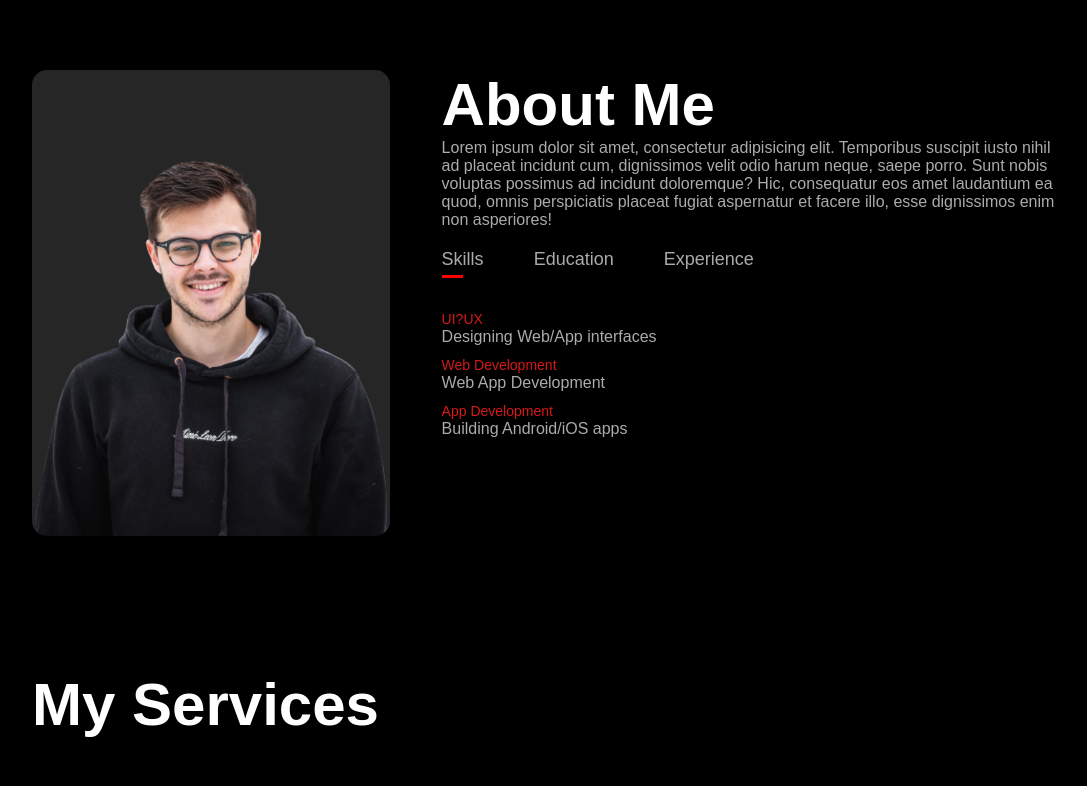
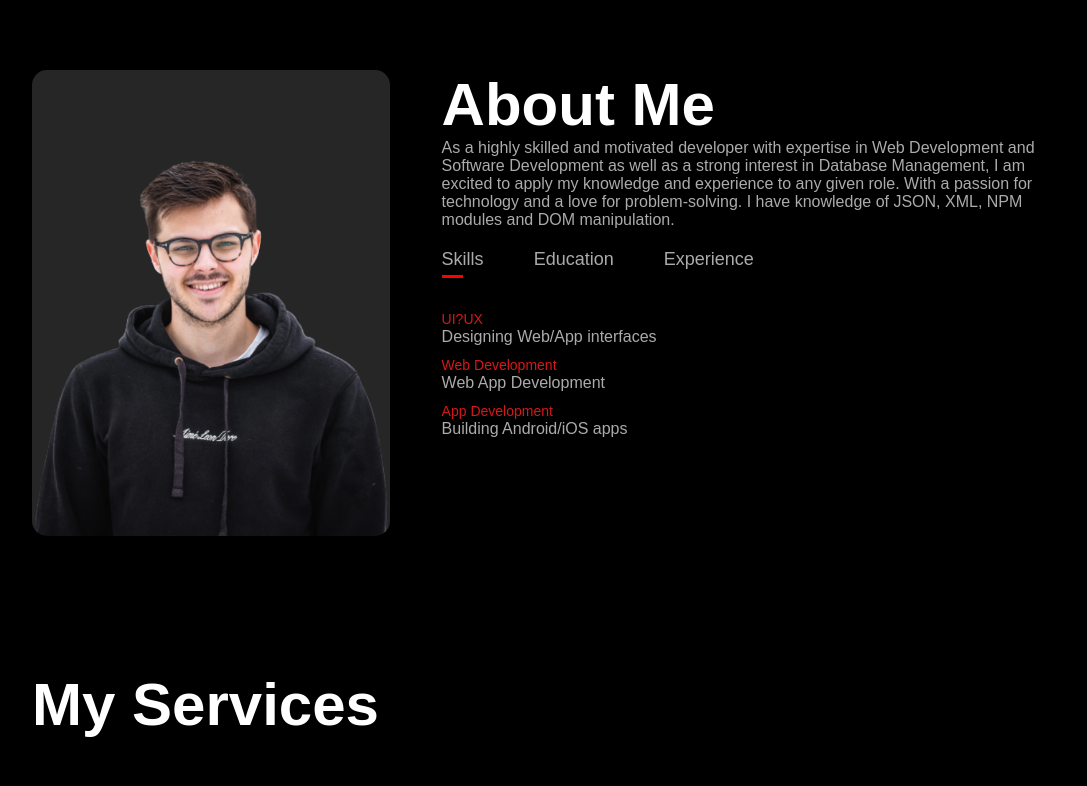
Before and after one commit to vivek9124vivek/My-Portfolio, a plain HTML site: page index.html in a window 1280 px wide. Shown: the part 820-1606 px from the top of the page, without its empty margins (96-1183 px from the left). Drawn offline with nearby package versions, Linux system fonts and the light colour scheme.

Commit message:
about me changes

```diff
--- a/index.html
+++ b/index.html
@@ -43,7 +43,7 @@
                 </div>
                 <div class="about-col-2">
                     <h1 class="sub-title">About Me</h1>
-                    <p>Lorem ipsum dolor sit amet, consectetur adipisicing elit. Temporibus suscipit iusto nihil ad placeat incidunt cum, dignissimos velit odio harum neque, saepe porro. Sunt nobis voluptas possimus ad incidunt doloremque? Hic, consequatur eos amet laudantium ea quod, omnis perspiciatis placeat fugiat aspernatur et facere illo, esse dignissimos enim non asperiores!</p>
+                    <p>As a highly skilled and motivated developer with expertise in Web Development and Software Development as well as a strong interest in Database Management, I am excited to apply my knowledge and experience to any given role. With a passion for technology and a love for problem-solving. I have knowledge of JSON, XML, NPM modules and DOM manipulation.</p>
                     <div class="  tab-titles  ">
                         <p class="tab-links active-link" onclick="opentab('skills')">Skills</p>
                         <p class="tab-links" onclick="opentab('education')">Education</p>
```
